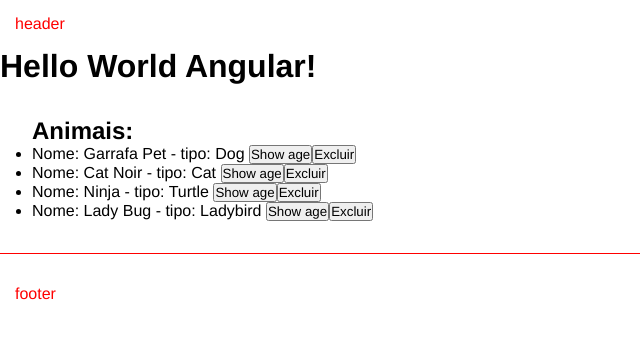
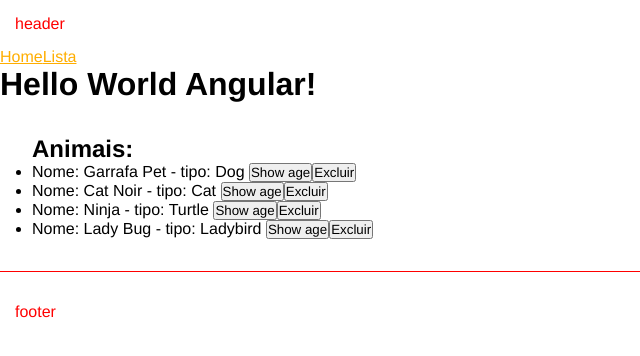
Before and after one commit to mellhub/Cursos, an Angular app in the folder Youtube/CursoAngular13Introducao-01-2022/curso-angular-y/: page /list in a window 1280 px wide. Shown: the top 356 px of the page, without its empty margins (0-640 px from the left). Built offline with nearby package versions, Linux system fonts and the light colour scheme.

Commit message:
Update app.component.html

```diff
--- a/Youtube/CursoAngular13Introducao-01-2022/curso-angular-y/src/app/app.component.html
+++ b/Youtube/CursoAngular13Introducao-01-2022/curso-angular-y/src/app/app.component.html
@@ -1,4 +1,8 @@
 <p>header</p>
+<nav>
+    <a routerLink="/"> Home</a>
+    <a routerLink="/list">Lista</a>
+</nav>
 <h1>Hello World Angular!</h1>
 <router-outlet></router-outlet>
 <p>footer</p>
```
